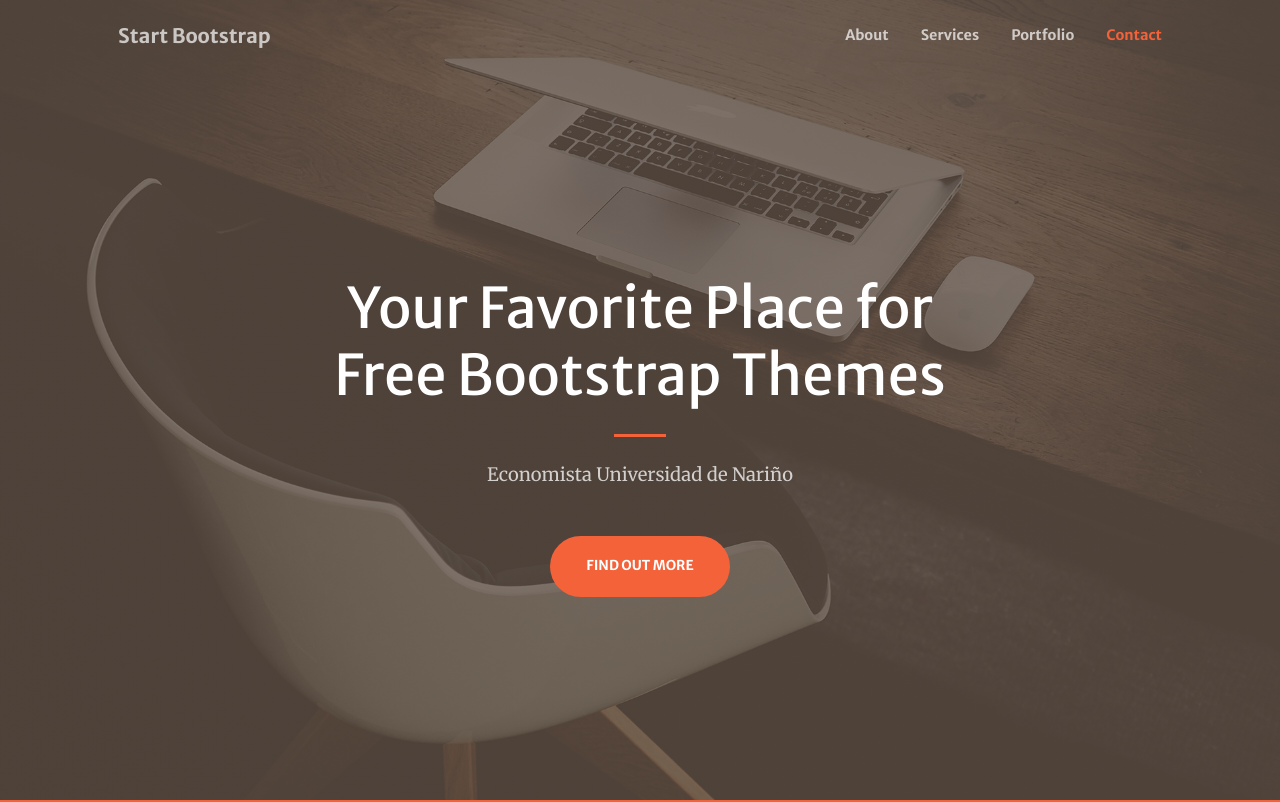
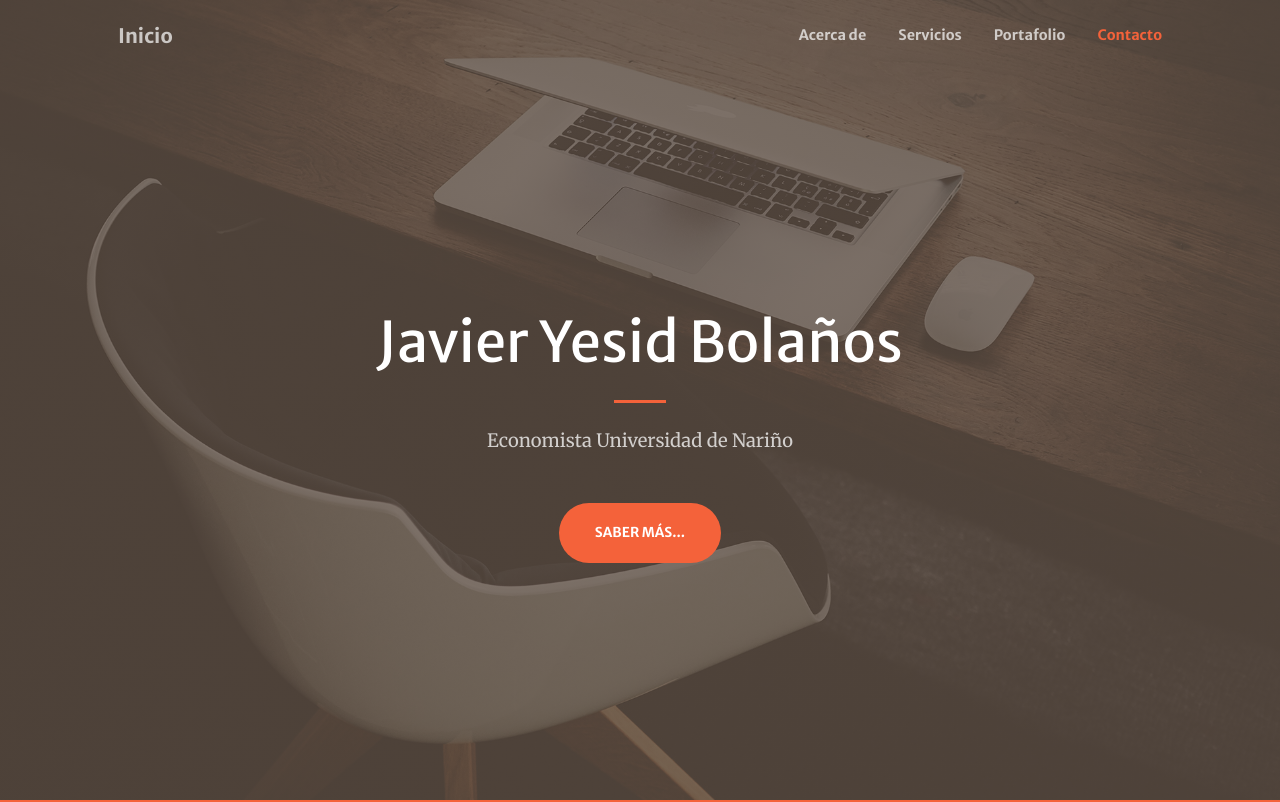
Before and after one commit to Yesid211/Portafolio-, a plain HTML site: page index.html in a window 1280 px wide. Shown: the top 802 px of the page. Drawn offline with nearby package versions, Linux system fonts and the light colour scheme; some packages are replaced by stand-ins of ours; a script that the page names is missing.

Commit message:
Update index.html

```diff
--- a/index.html
+++ b/index.html
@@ -22,14 +22,14 @@
         <!-- Navigation-->
         <nav class="navbar navbar-expand-lg navbar-light fixed-top py-3" id="mainNav">
             <div class="container px-4 px-lg-5">
-                <a class="navbar-brand" href="#page-top">Start Bootstrap</a>
+                <a class="navbar-brand" href="#page-top">Inicio</a>
                 <button class="navbar-toggler navbar-toggler-right" type="button" data-bs-toggle="collapse" data-bs-target="#navbarResponsive" aria-controls="navbarResponsive" aria-expanded="false" aria-label="Toggle navigation"><span class="navbar-toggler-icon"></span></button>
                 <div class="collapse navbar-collapse" id="navbarResponsive">
                     <ul class="navbar-nav ms-auto my-2 my-lg-0">
-                        <li class="nav-item"><a class="nav-link" href="#about">About</a></li>
-                        <li class="nav-item"><a class="nav-link" href="#services">Services</a></li>
-                        <li class="nav-item"><a class="nav-link" href="#portfolio">Portfolio</a></li>
-                        <li class="nav-item"><a class="nav-link" href="#contact">Contact</a></li>
+                        <li class="nav-item"><a class="nav-link" href="#about">Acerca de</a></li>
+                        <li class="nav-item"><a class="nav-link" href="#services">Servicios</a></li>
+                        <li class="nav-item"><a class="nav-link" href="#portfolio">Portafolio</a></li>
+                        <li class="nav-item"><a class="nav-link" href="#contact">Contacto</a></li>
                     </ul>
                 </div>
             </div>
@@ -39,18 +39,18 @@
             <div class="container px-4 px-lg-5 h-100">
                 <div class="row gx-4 gx-lg-5 h-100 align-items-center justify-content-center text-center">
                     <div class="col-lg-8 align-self-end">
-                        <h1 class="text-white font-weight-bold">Your Favorite Place for Free Bootstrap Themes</h1>
+                        <h1 class="text-white font-weight-bold">Javier Yesid Bolaños</h1>
                         <hr class="divider" />
                     </div>
                     <div class="col-lg-8 align-self-baseline">
                         <p class="text-white-75 mb-5">Economista Universidad de Nariño</p>
-                        <a class="btn btn-primary btn-xl" href="#about">Find Out More</a>
+                        <a class="btn btn-primary btn-xl" href="#about">Saber Más...</a>
                     </div>
                 </div>
             </div>
         </header>
-        <!-- About-->
-        <section class="page-section bg-primary" id="about">
+        <!-- Acerca de-->
+        <section class="page-section bg-primary" id="Acerca de">
             <div class="container px-4 px-lg-5">
                 <div class="row gx-4 gx-lg-5 justify-content-center">
                     <div class="col-lg-8 text-center">
```
